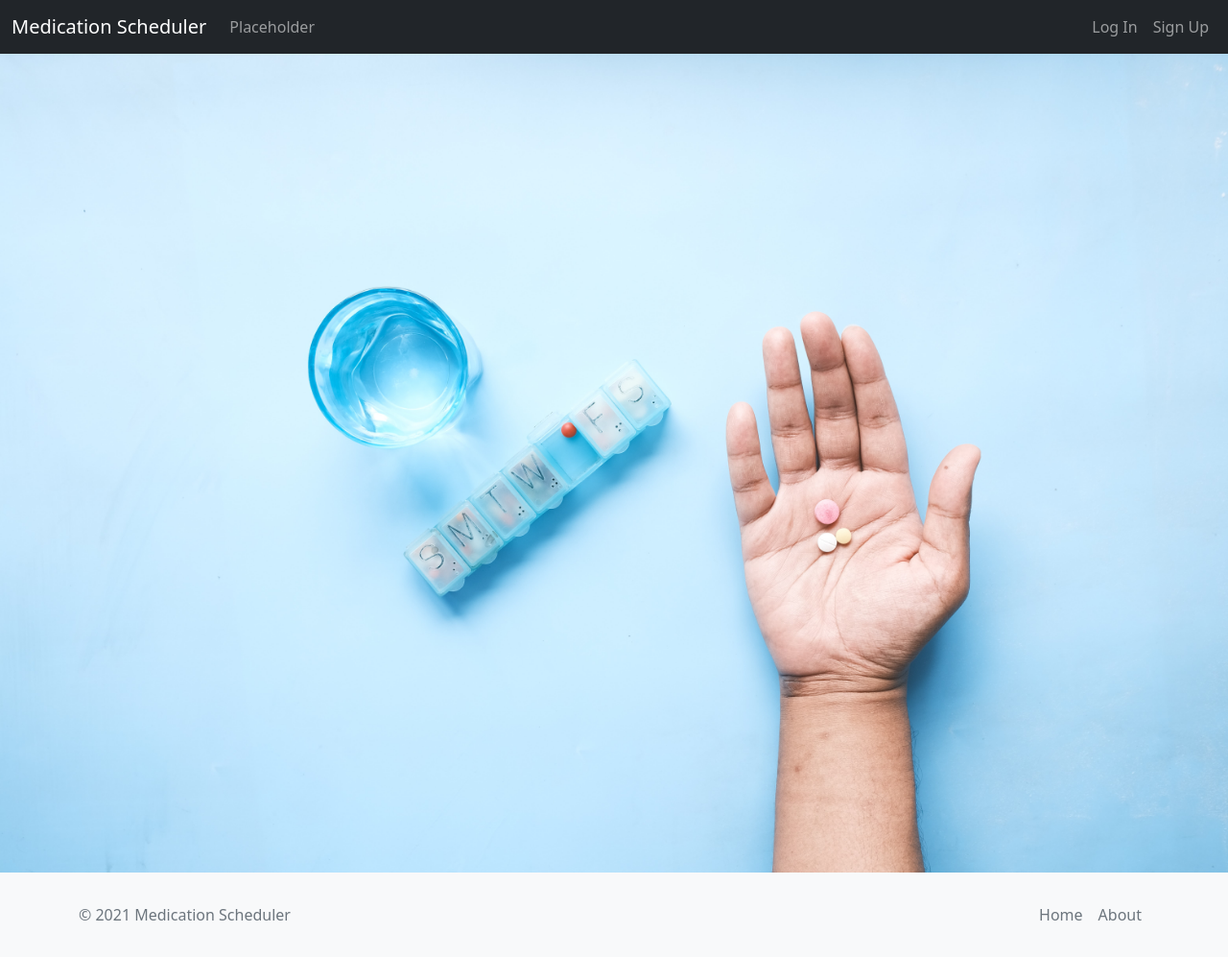
After one commit to bew5294/MedicationScheduler, a Django app: template MedicationScheduler/MedSchedulerApp/templates/front.html in a window 1280 px wide. The commit adds this page. Shown: the whole page at 96% size. Run offline with Django 4.2, Linux system fonts and the light colour scheme; the template is opened without the code that fills it, so the values that code supplies are empty.

Commit message:
added front page and fixed home page

```diff
--- a/MedicationScheduler/AuthApp/views.py
+++ b/MedicationScheduler/AuthApp/views.py
@@ -38,7 +38,7 @@ def login_view(request):
             if user is not None:
                 print(user)
                 login(request, user)
-                return redirect('/')
+                return redirect('/home')
             else:
                 print('User not found')
         else:
--- /dev/null
+++ b/MedicationScheduler/MedSchedulerApp/templates/front.html
@@ -0,0 +1,8 @@
+{% extends "base.html" %}
+{% load static %}
+
+{% block content %}
+    <div>
+        <img class="img-fluid" src="{% static 'images/main_img.jpg' %}" alt="Main Image" />
+    </div>
+{% endblock content%}
--- a/MedicationScheduler/MedSchedulerApp/templates/home.html
+++ b/MedicationScheduler/MedSchedulerApp/templates/home.html
@@ -12,8 +12,6 @@
       </div>
     </div>
   {% else %}
-      <div>
-        <img class="img-fluid" src="{% static 'images/main_img.jpg' %}" alt="Main Image" />
-      </div>
+
   {% endif %}
 {% endblock content%}
--- /dev/null
+++ b/MedicationScheduler/MedSchedulerApp/urls.py
@@ -0,0 +1,7 @@
+from django.urls import path
+from .views import home_view, front_view
+
+urlpatterns = [
+    path('', front_view, name="front"),
+    path('home/', home_view, name='home')
+]
--- a/MedicationScheduler/MedicationScheduler/urls.py
+++ b/MedicationScheduler/MedicationScheduler/urls.py
@@ -16,10 +16,10 @@ Including another URLconf
 
 from django.contrib import admin
 from django.urls import path, include
-from MedSchedulerApp.views import home_view
+
 
 urlpatterns = [
-    path('', home_view, name='home'),
     path('admin/', admin.site.urls),
-    path('', include('AuthApp.urls'))
+    path('', include('AuthApp.urls')),
+    path('', include('MedSchedulerApp.urls'))
 ]
--- a/MedicationScheduler/templates/base.html
+++ b/MedicationScheduler/templates/base.html
@@ -12,7 +12,7 @@
   <div class="content">
     <nav class="navbar navbar-expand-lg navbar-dark bg-dark">
       <div class="container-fluid">
-        <a class="navbar-brand" href="/">Medication Scheduler</a>
+        <a class="navbar-brand" href="/home">Medication Scheduler</a>
         <button class="navbar-toggler" type="button" data-bs-toggle="collapse" data-bs-target="#navbarSupportedContent" aria-controls="navbarSupportedContent" aria-expanded="false" aria-label="Toggle navigation">
           <span class="navbar-toggler-icon"></span>
         </button>
```
Also changed, not shown: MedicationScheduler/MedSchedulerApp/views.py (+8 -1 lines).
